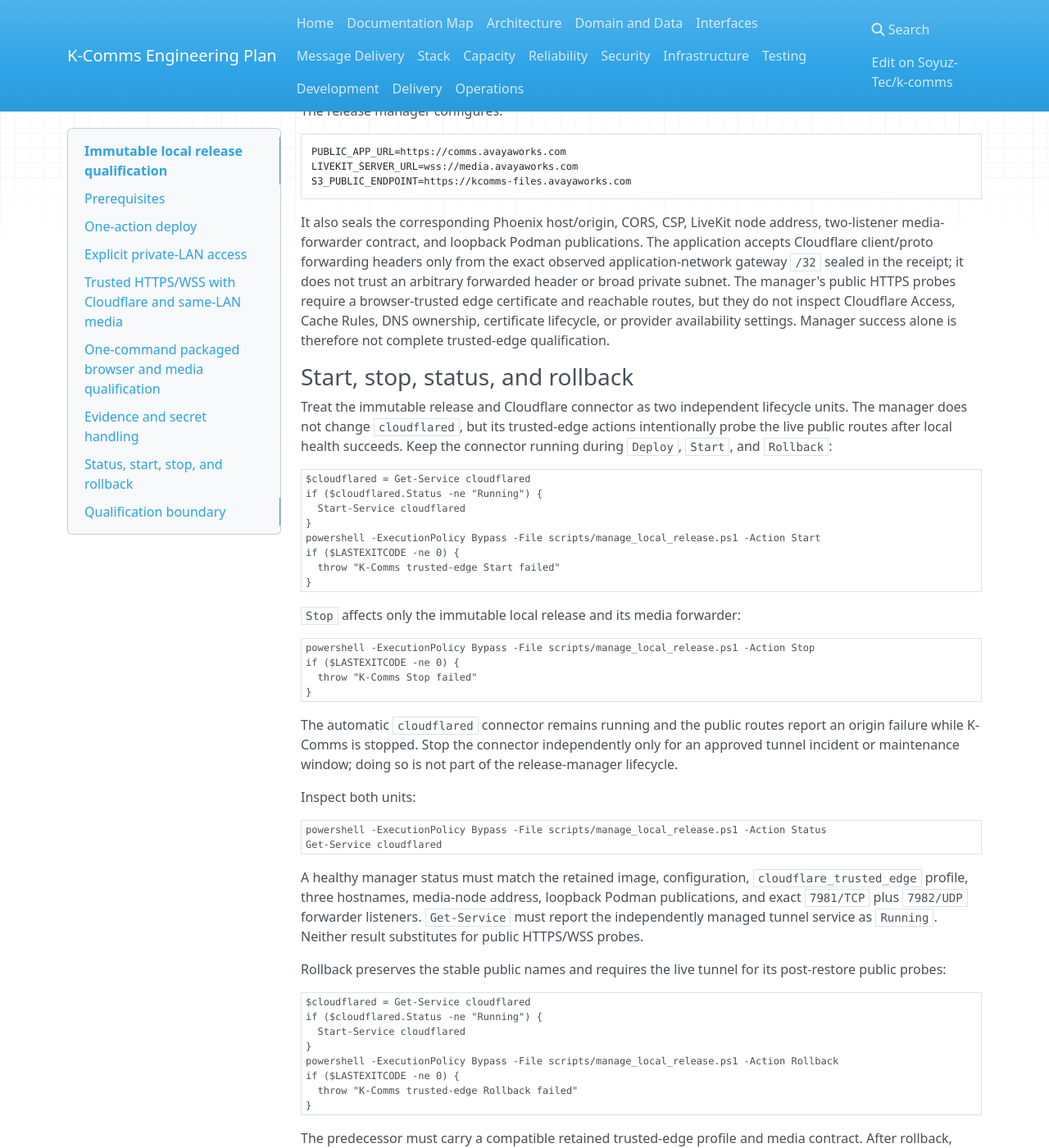
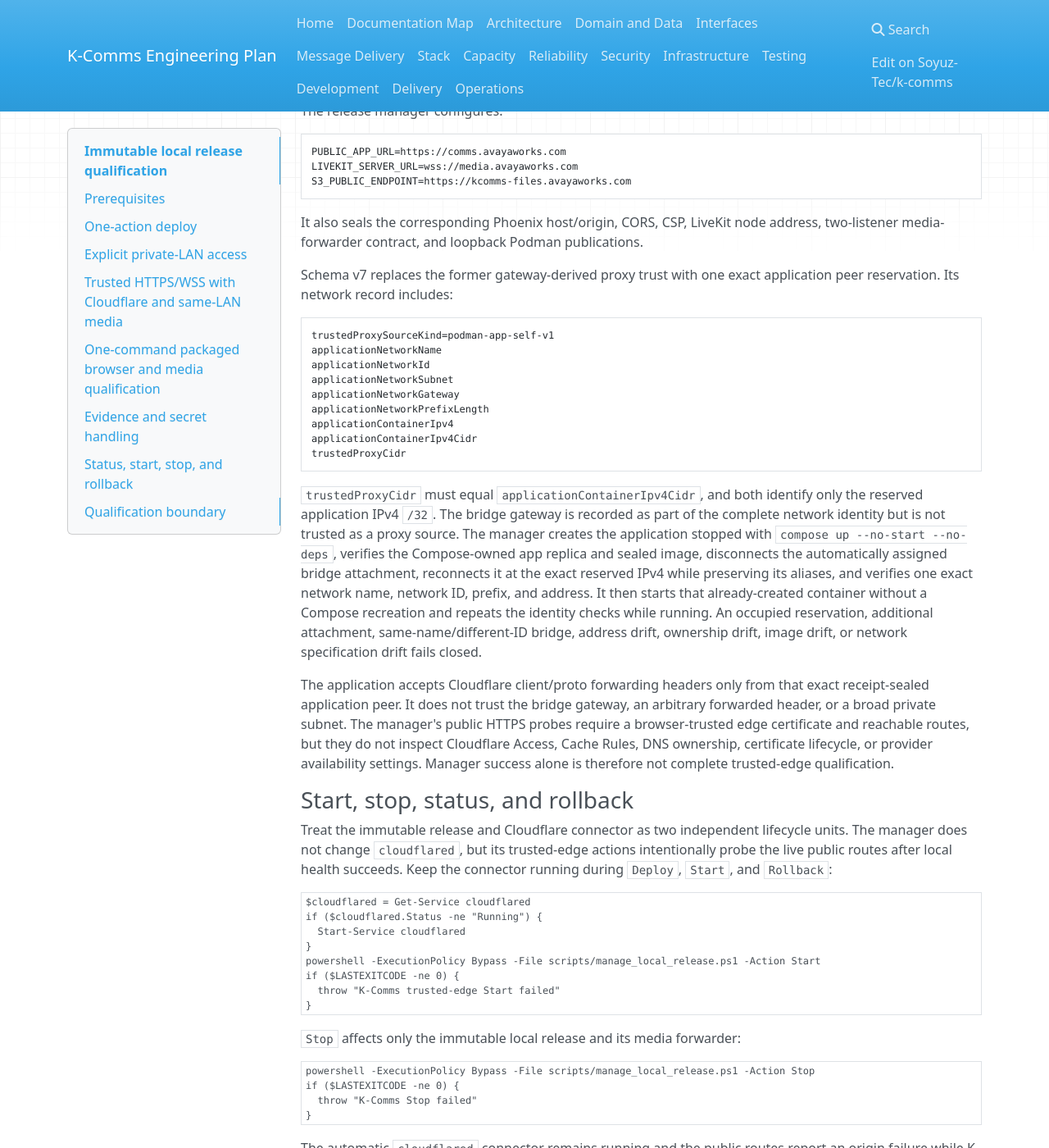
Before and after one commit to Soyuz-Tec/k-comms, an MkDocs documentation site: the page built from docs/10-infrastructure-and-deployment/local-release-qualification.md, in a window 1280 px wide and 1400 px high, scrolled down 8434 px. Shown: the whole window at 82% size. Built offline with MkDocs 1.6.1, drawn with Linux system fonts in a browser that asks for light colours; nearby versions of some CDN libraries; some of the changed text lies outside the part shown.

Commit message:
fix: seal trusted edge Podman peer

````diff
--- a/docs/10-infrastructure-and-deployment/local-release-qualification.md
+++ b/docs/10-infrastructure-and-deployment/local-release-qualification.md
@@ -192,7 +192,7 @@ powershell -ExecutionPolicy Bypass -File scripts/manage_local_release.ps1 `
   -Action Deploy -BindAddress 192.168.1.25 -AllowPublicNetworkProfile
 ```
 
-The network record introduced in schema v5 and retained by current schema v6
+The network record introduced in schema v5 and retained by current schema v7
 records the observed interface, network name/category, override authorization,
 whether it was needed, the fixed Podman bind, exposure mode, retained forwarder
 script/config hashes and paths, readiness token, ready and log paths, and exact
@@ -484,14 +484,43 @@ S3_PUBLIC_ENDPOINT=https://kcomms-files.avayaworks.com
 
 It also seals the corresponding Phoenix host/origin, CORS, CSP, LiveKit node
 address, two-listener media-forwarder contract, and loopback Podman
-publications. The application accepts Cloudflare client/proto forwarding
-headers only from the exact observed application-network gateway `/32` sealed
-in the receipt; it does not trust an arbitrary forwarded header or broad
-private subnet. The manager's public HTTPS probes require a browser-trusted
-edge certificate and reachable routes, but they do not inspect Cloudflare
-Access, Cache Rules, DNS ownership, certificate lifecycle, or provider
-availability settings. Manager success alone is therefore not complete
-trusted-edge qualification.
+publications.
+
+Schema v7 replaces the former gateway-derived proxy trust with one exact
+application peer reservation. Its network record includes:
+
+```text
+trustedProxySourceKind=podman-app-self-v1
+applicationNetworkName
+applicationNetworkId
+applicationNetworkSubnet
+applicationNetworkGateway
+applicationNetworkPrefixLength
+applicationContainerIpv4
+applicationContainerIpv4Cidr
+trustedProxyCidr
+```
+
+`trustedProxyCidr` must equal `applicationContainerIpv4Cidr`, and both identify
+only the reserved application IPv4 `/32`. The bridge gateway is recorded as
+part of the complete network identity but is not trusted as a proxy source.
+The manager creates the application stopped with
+`compose up --no-start --no-deps`, verifies the Compose-owned app replica and
+sealed image, disconnects the automatically assigned bridge attachment,
+reconnects it at the exact reserved IPv4 while preserving its aliases, and
+verifies one exact network name, network ID, prefix, and address. It then starts
+that already-created container without a Compose recreation and repeats the
+identity checks while running. An occupied reservation, additional attachment,
+same-name/different-ID bridge, address drift, ownership drift, image drift, or
+network specification drift fails closed.
+
+The application accepts Cloudflare client/proto forwarding headers only from
+that exact receipt-sealed application peer. It does not trust the bridge
+gateway, an arbitrary forwarded header, or a broad private subnet. The
+manager's public HTTPS probes require a browser-trusted edge certificate and
+reachable routes, but they do not inspect Cloudflare Access, Cache Rules, DNS
+ownership, certificate lifecycle, or provider availability settings. Manager
+success alone is therefore not complete trusted-edge qualification.
 
 ### Start, stop, status, and rollback
 
@@ -758,6 +787,10 @@ independently administered Cloudflare route. Playwright traces, screenshots,
 video, and AI failure-copy are disabled for this bearer-bearing journey, and
 the captured share field is redacted before later assertions.
 
+That gateway rule is isolated to this disposable qualification application and
+its documentation-only forwarded address. It does not describe or weaken the
+retained schema-v7 application's `podman-app-self-v1` peer reservation.
+
 The instant-room journey remains anonymous-only and never converts either
 browser identity. Default loopback and trusted-edge qualification then run
 `e2e/live-guest-communication.spec.ts`, `e2e/live-audio.spec.ts`, and
@@ -934,10 +967,10 @@ qualifier writes one secret-free schema-v3
 `qualification-cleanup.json` marker at the state root shared by every retained
 candidate. In addition to the random tenant id, it binds the temporary
 application's deterministic name, nonce, random loopback port and origin,
-trusted gateway `/32`, documentation client address, and retained public
-origin to the originating deployment receipt, environment, Compose source,
-project, Git revision, and image ID. It uses only paths, hashes, addresses, and
-public image metadata.
+qualification-only trusted gateway `/32`, documentation client address, and
+retained public origin to the originating deployment receipt, environment,
+Compose source, project, Git revision, and image ID. It uses only paths, hashes,
+addresses, and public image metadata.
 
 The mandatory `finally` recovery path verifies and removes the temporary
 application by its inspected container ID, confirms that it is absent, deletes
@@ -990,16 +1023,27 @@ or validate the independent Cloudflare connector.
 
 `Start` accepts schema-v3 and schema-v4 receipts only for loopback
 compatibility. Existing schema-v5 receipts remain valid for status, start, and
-rollback. Every new deployment writes schema v6, a format-wide bump that adds
-the explicit exposure profile and sealed public-origin record while retaining
-the audited network profile, loopback Podman bind, exposure mode, and forwarder
-record. Trusted-edge schema-v6 receipts additionally require the three public
-origins, trusted-proxy `/32`, media-node address, exact confirmation, and
-media-only forwarder profile. Deploy a clean schema-v6 candidate before first
-selecting trusted-edge mode; older receipts remain restartable only under
-their own compatible sealed profile.
-The manager rejects receipt schema versions newer than v6 instead of
-interpreting them with stale lifecycle logic.
+rollback. Schema-v6 receipts introduced the explicit exposure profile and
+sealed public-origin record while retaining the audited network profile,
+loopback Podman bind, exposure mode, and forwarder record. A schema-v6
+trusted-edge receipt derived trust from the Podman gateway and therefore is
+not safe to activate under the corrected peer model; `Start` and `Rollback`
+reject it and require a clean schema-v7 redeployment rather than reinterpret
+its old `trustedProxyCidr`.
+
+Every new deployment writes schema v7. Trusted-edge schema-v7 receipts require
+the three public origins, `trustedProxySourceKind=podman-app-self-v1`, the exact
+bridge name, immutable network ID, subnet, gateway, prefix, reserved
+application IPv4 and matching `/32` CIDR, media-node address, exact
+confirmation, and media-only forwarder profile. `Start` and `Rollback` inspect
+and reuse that exact reservation; they never select a replacement address or
+rewrite the receipt when the reservation is occupied or topology has drifted.
+They create the app stopped, restore its sealed attachment, verify
+ownership/image/network/address, and start it without recreation. Any mismatch
+fails closed before the receipt becomes active. Older non-trusted-edge receipts
+remain restartable only under their own compatible sealed profile. The manager
+rejects receipt schema versions newer than v7 instead of interpreting them
+with stale lifecycle logic.
 Before activating a receipt that lacks guest rollback capabilities, `Start`
 runs the same quiesced PostgreSQL hazard probe. This fails closed when a
 migrated failed candidate left guest rows or jobs while `current.json` still
@@ -1092,6 +1136,14 @@ Private profile or the explicit audited non-Private-profile override. Missing,
 public-IP, unassigned, wildcard, directly published RFC1918, stale forwarder,
 or broader combinations fail closed.
 
+The trusted-edge profile also requires the schema-v7 app-self bridge contract
+above. Direct `http://127.0.0.1:4188` access remains a
+local-operator-trust-only boundary: it is not a shareable trusted-edge origin
+and must never be used to assert forwarded client identity. Protected
+trusted-edge operations require the public HTTPS origin. Use a separately
+deployed loopback profile for any explicitly supported local operator workflow
+that cannot use the trusted edge.
+
 This proves local packaging, migration, dependency startup, application
 readiness, immutable restart, and application rollback. Signaling checks alone
 do not prove successful WebRTC packets. Browser media tests are therefore
````
Also changed, not shown: README.md (+16 -3 lines), docs/02-architecture/adr/0054-cloudflare-trusted-edge-for-same-lan-media.md (+38 -12 lines), 5 other files.
